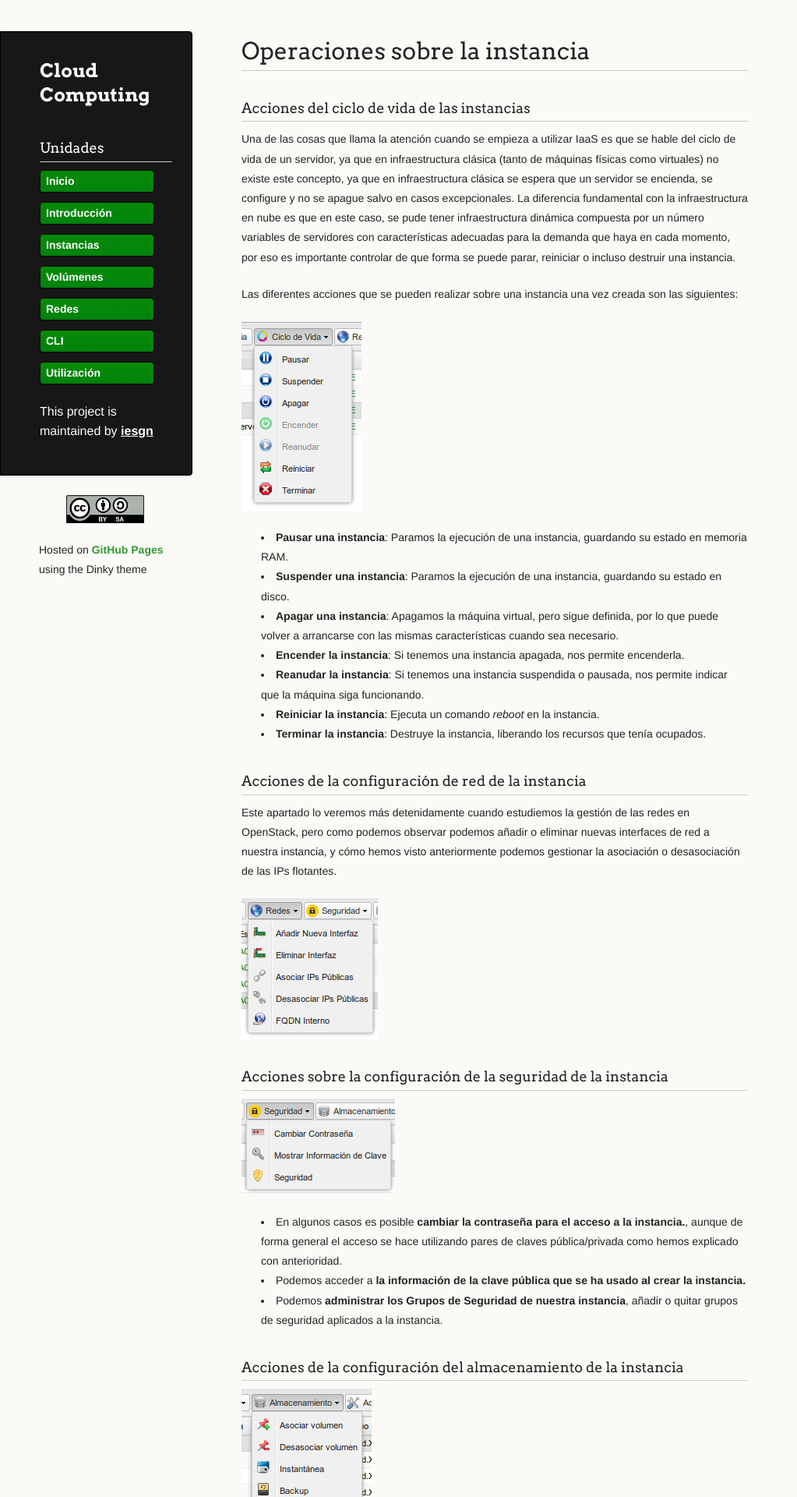
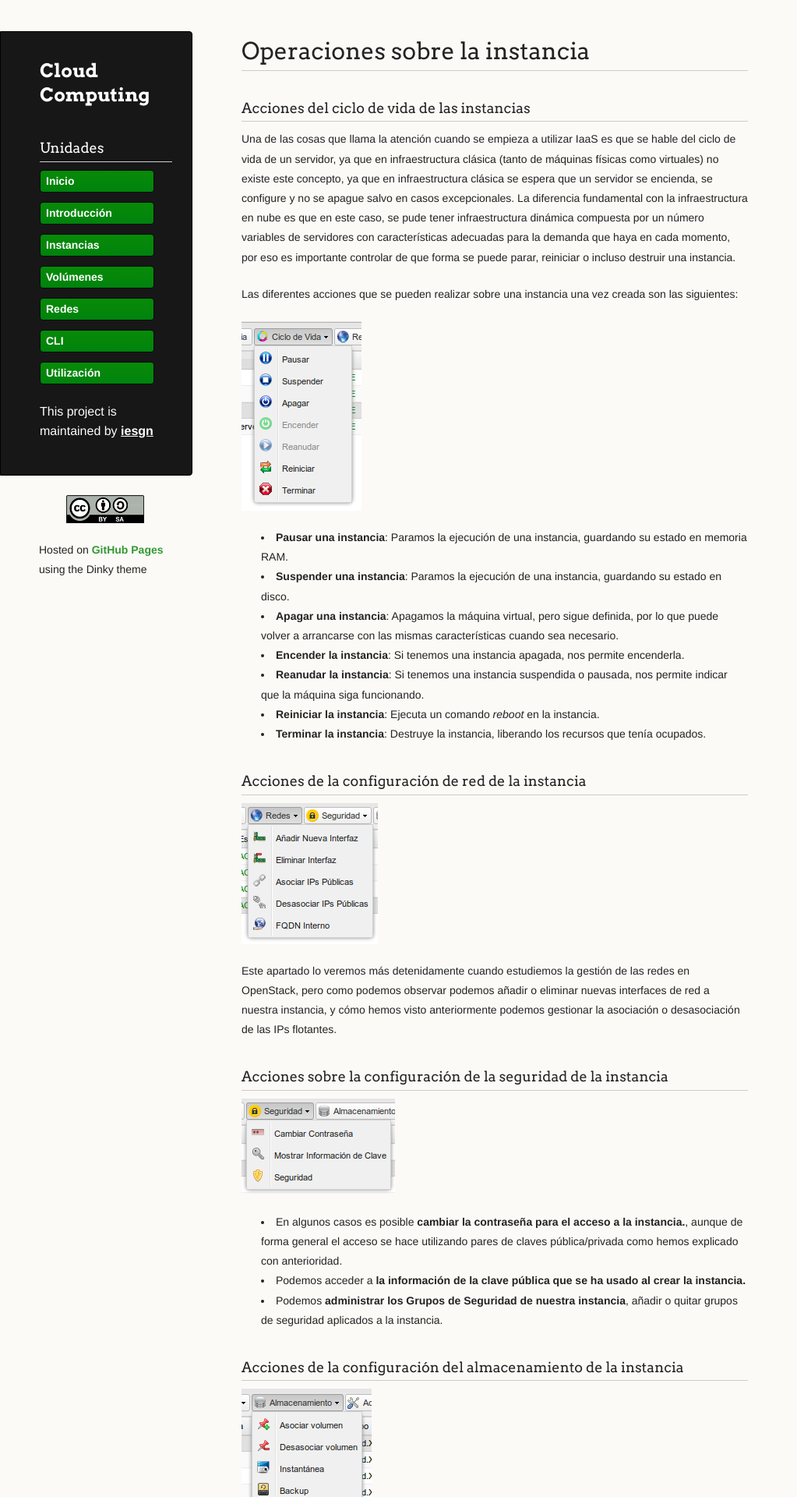
Before and after one commit to iesgn/cloud2, a Jekyll site: the page built from curso/u2/instancias2.md, in a window 1280 px wide. Shown: the top 1920 px of the page at 78% size, without its empty margins (0-1023 px from the left). Built offline with Jekyll 4.4.1, drawn with Linux system fonts in a browser that asks for light colours.

Commit message:
Unidad 2. Corrección menor

```diff
--- a/curso/u2/instancias2.md
+++ b/curso/u2/instancias2.md
@@ -42,14 +42,12 @@ creada son las siguientes:
 
 ### Acciones de la configuración de red de la instancia
 
+![acciones](img/acciones3.png)
+
 Este apartado lo veremos más detenidamente cuando estudiemos la gestión de las
 redes en OpenStack, pero como podemos observar podemos añadir o eliminar nuevas
 interfaces de red a nuestra instancia, y cómo hemos visto anteriormente podemos
 gestionar la asociación o desasociación de las IPs flotantes.
-
-
-![acciones](img/acciones3.png)
-
 
 ### Acciones sobre la configuración de la seguridad de la instancia
 
```
